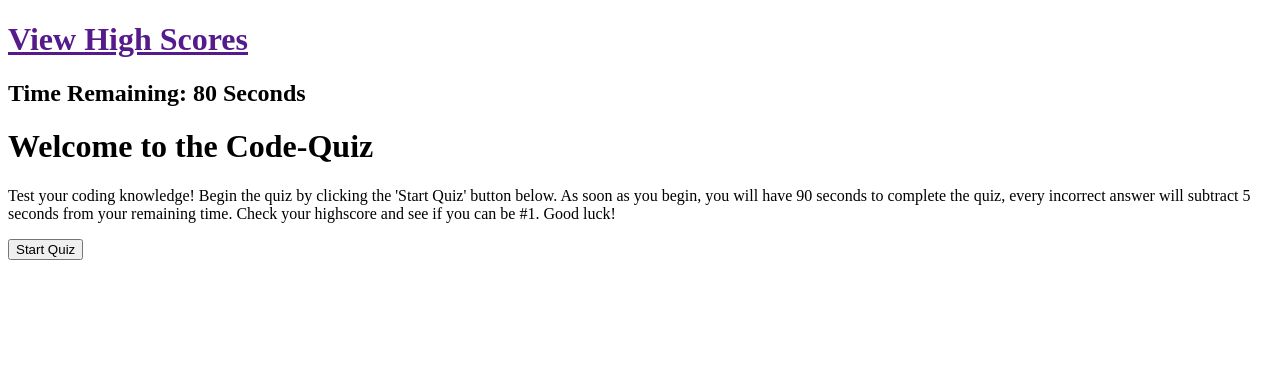
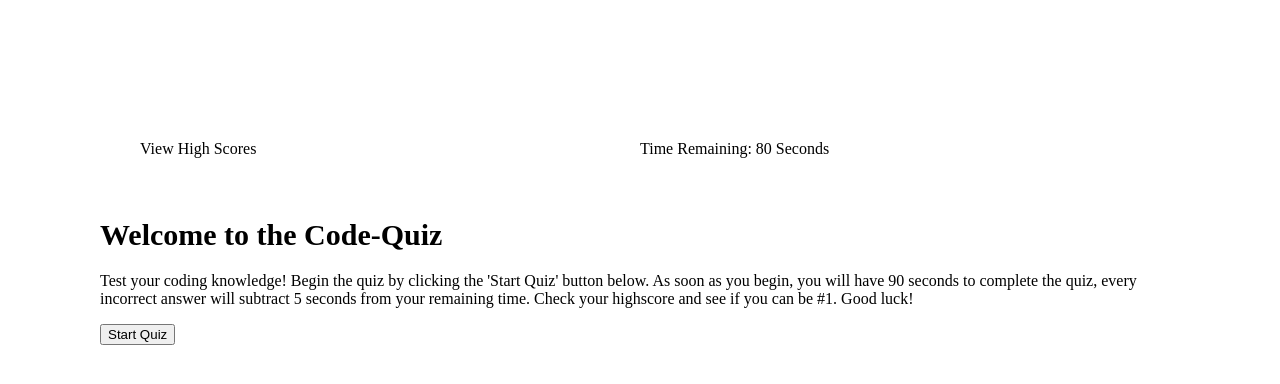
Before and after one commit to Gintstir/code-quiz, a plain HTML site: page index.html in a window 1280 px wide. Drawn offline with Linux system fonts and the light colour scheme.

Commit message:
added seperate .html for highscores, started styling in .css, creating hidden buttons inside index.html

```diff
--- a/index.html
+++ b/index.html
@@ -9,16 +9,14 @@
 <body>
     <!--Static Nav bar with highscores link(left side) and timer(right side)-->
     <header class="quizhead">
-        <h1 class="score-link">
-            <a href="">View High Scores</a>
-        </h1>
-        <h2 class="quiz-timer">
+            <a href="highscore.html" class="score-link">View High Scores</a>
+        <div class="quiz-timer">
             Time Remaining:
             <span id="timeremaining">80</span> Seconds
-        </h2>
+        </div>
     </header>
     <div class="quiz-area">
-        <h1>Welcome to the Code-Quiz</h1>
+        <h1 id="test">Welcome to the Code-Quiz</h1>
             <p> Test your coding knowledge!  Begin the quiz
                 by clicking the 'Start Quiz' button below.  As soon as you begin,
                 you will have 90 seconds to complete the quiz, every incorrect
@@ -27,6 +25,15 @@
             </p>
         <button onclick="start()" class="start-button">Start Quiz</button>
     </div>
+    <div class="quiz-container hidden" id="quiz-container">
+        <div><h2 id="quiz-question">Question</h2></div>
+        <div class="ans-btns">
+            <button class="btn" id="button-one">Choice 1</button>
+            <button class="btn" id="button-two">Choice 2</button>
+            <button class="btn" id="button-three">Choice 3</button>
+            <button class="btn" id="button-four">Choice 4</button>
+        </div>
+    </div>
     <script src="script.js"></script>
 </body>
 </html>
--- a/script.js
+++ b/script.js
@@ -1,16 +1,23 @@
 var startButton = document.querySelector(".start-button");
 var quizArea = document.querySelector(".quiz-area");
+var
 var currentQuestion = 0;
+
+
+
+
+
+
 var quizQuestions = [
     {
         question: "In JavaScript there are two ways to create a function they are:",
         choices: [
-            "1. function expression and function declaration",
-            "2. function extrusion and function induction",
-            "3. function exhaltation and function demarcation",
-            "4. function examination and function extrapolation"
+            "1. Function expression and function declaration",
+            "2. Function extrusion and function induction",
+            "3. Function exhaltation and function demarcation",
+            "4. Function examination and function extrapolation"
         ],
-        correctAnswer: "1. function expression and function declaration"
+        correct: "1. function expression and function declaration"
     },
     {
         question: "Commentary in JavaScript can be marked(but not displayed in the browser) with which of the following notations?",
@@ -53,7 +60,7 @@ var quizQuestions = [
         correct: "3. Number"
     },
     {
-        question: "Which of these is the strict ineqality operator",
+        question: "Which of these is the strict ineqality operator?",
         choices: [
             "1. >=",
             "2. ===",
@@ -62,9 +69,7 @@ var quizQuestions = [
         ],
         correct: "4. !=="
     }
-]
-
-
+];
 
 
 startButton.addEventListener("click", function(){
@@ -77,8 +82,8 @@ startButton.addEventListener("click", function(){
 });
 
 // bc ansr choices are created with js we must first listen to a static element and then specify in the addEvenListener
-quizArea.addEventListener('click',  function(e) {
-    if(e.target.tagName.toLowerCase() === 'p') {
+quizArea.addEventListener("click",  function(e) {
+    if(e.target.tagName.toLowerCase() === "p") {
         currentQuestion++;
         quizArea.innerHTML = "<h1>" + quizQuestions[currentQuestion].question + "</h1>" +
         "<p class='ansrChoice'>" + quizQuestions[currentQuestion].choices[0] + "</p>" +
@@ -86,7 +91,12 @@ quizArea.addEventListener('click',  function(e) {
         "<p class='ansrChoice'>" + quizQuestions[currentQuestion].choices[2] + "</p>" +
         "<p class='ansrChoice'>" + quizQuestions[currentQuestion].choices[3] + "</p>" ;
     }
+
 })
+
+
+
+//-----------------------------------------------------------------------------------------------------------------------------
 //Timer function
 function startTimer() {
     var counter =80;
--- a/style.css
+++ b/style.css
@@ -0,0 +1,24 @@
+body {
+    margin: 100px;
+}
+header {
+    padding: 40px;
+    display: grid;
+    grid-template-columns: 1fr 1fr;
+
+}
+.score-link {
+    text-decoration: none;
+    color: black;
+}
+header.quiztimer {
+    text-align: right;
+}
+#test {
+    font-size: 30px;
+    font-weight: bold;
+    color: black;
+}
+.hidden {
+    display: none;
+}
```
Also changed, not shown: highscore.html (added, +11 -0 lines).
